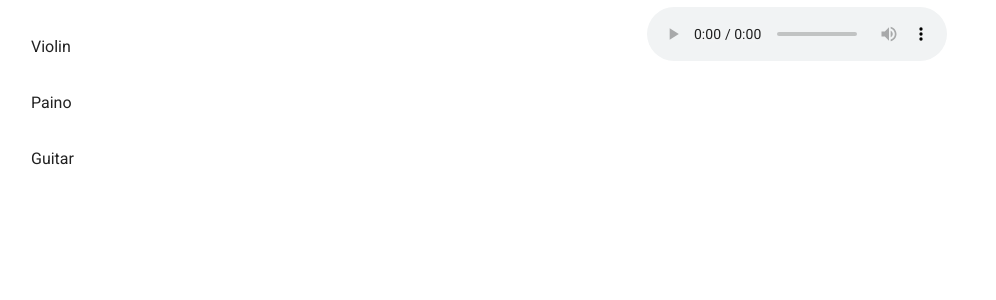
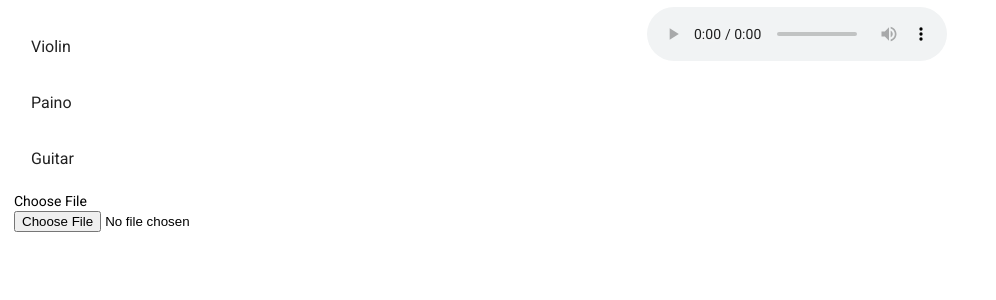
Before and after one commit to qwweerr/MusicSheetGenerator-Front, an Angular app: page / in a window 1280 px wide. Shown: the top 300 px of the page, without its empty margins (0-996 px from the left). Built offline with nearby package versions, Linux system fonts and the light colour scheme.

Commit message:
add upload

```diff
--- a/src/app/audioupload/audioupload.component.css
+++ b/src/app/audioupload/audioupload.component.css
@@ -0,0 +1,3 @@
+.form-group{
+    margin: 0.5em;
+}
--- a/src/app/audioupload/audioupload.component.html
+++ b/src/app/audioupload/audioupload.component.html
@@ -1,3 +1,9 @@
-<table>
+<div fxLayout="column" class="form-group">
+    <label for="file">
+        Choose File
+    </label>
 
-</table>
+    <input type="file"
+           id="file"
+           (change)="handleFileInput($event.target.files)">
+</div>
--- a/src/app/audioupload/audioupload.component.ts
+++ b/src/app/audioupload/audioupload.component.ts
@@ -5,11 +5,11 @@ import { Component, OnInit } from '@angular/core';
   templateUrl: './audioupload.component.html',
   styleUrls: ['./audioupload.component.css']
 })
-export class AudiouploadComponent implements OnInit {
-
-  constructor() { }
-
-  ngOnInit(): void {
+export class AudiouploadComponent {
+  fileToUpload: File = null;
+  handleFileInput(files: FileList) {
+    this.fileToUpload = files.item(0);
   }
 
+
 }
--- a/src/app/dashboard/dashboard.component.css
+++ b/src/app/dashboard/dashboard.component.css
@@ -12,5 +12,5 @@ mat-list-option {
 }
 
 mat-list-option[aria-selected="true"] {
-  background: rgba(8, 177, 177, 0.7);
+  background: rgba(188, 71, 218, 0.7);
 }
```
